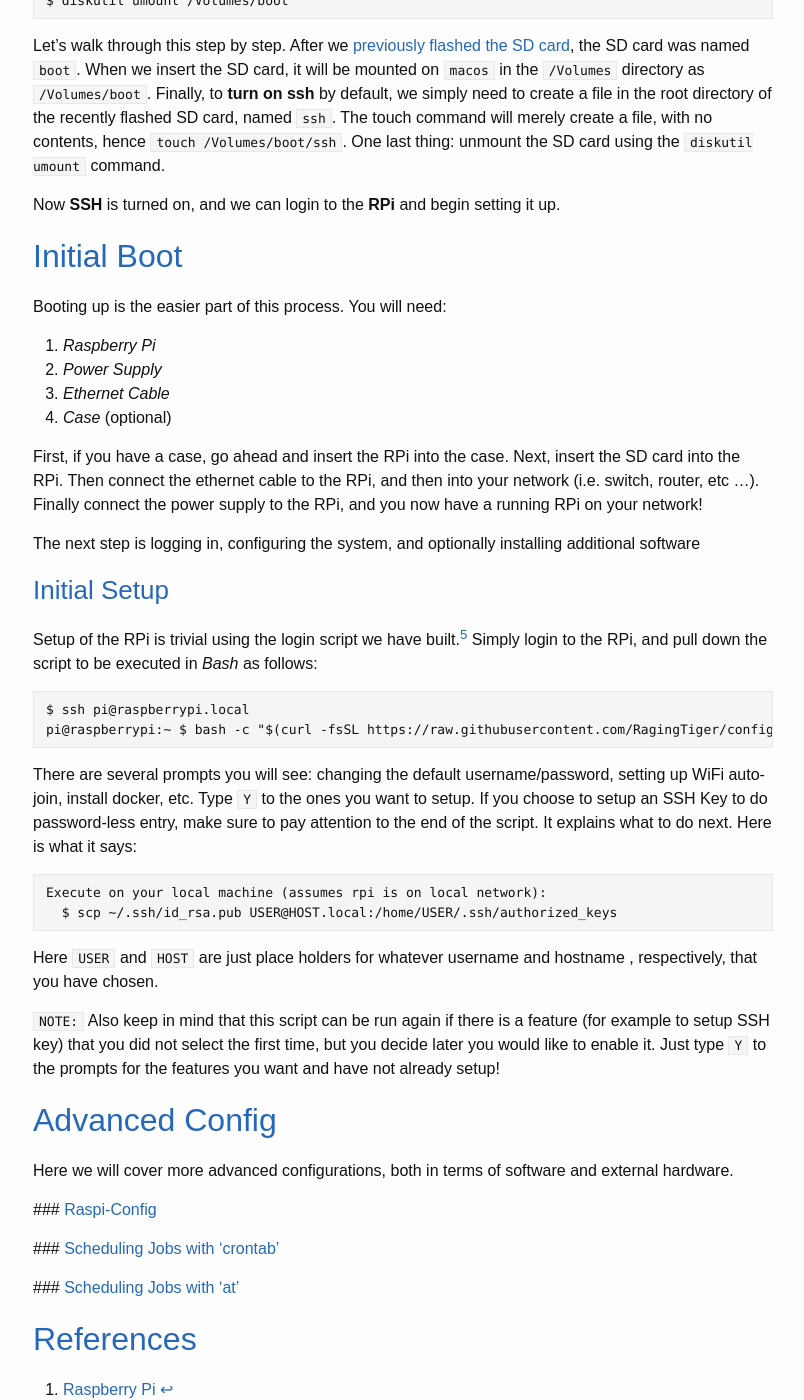
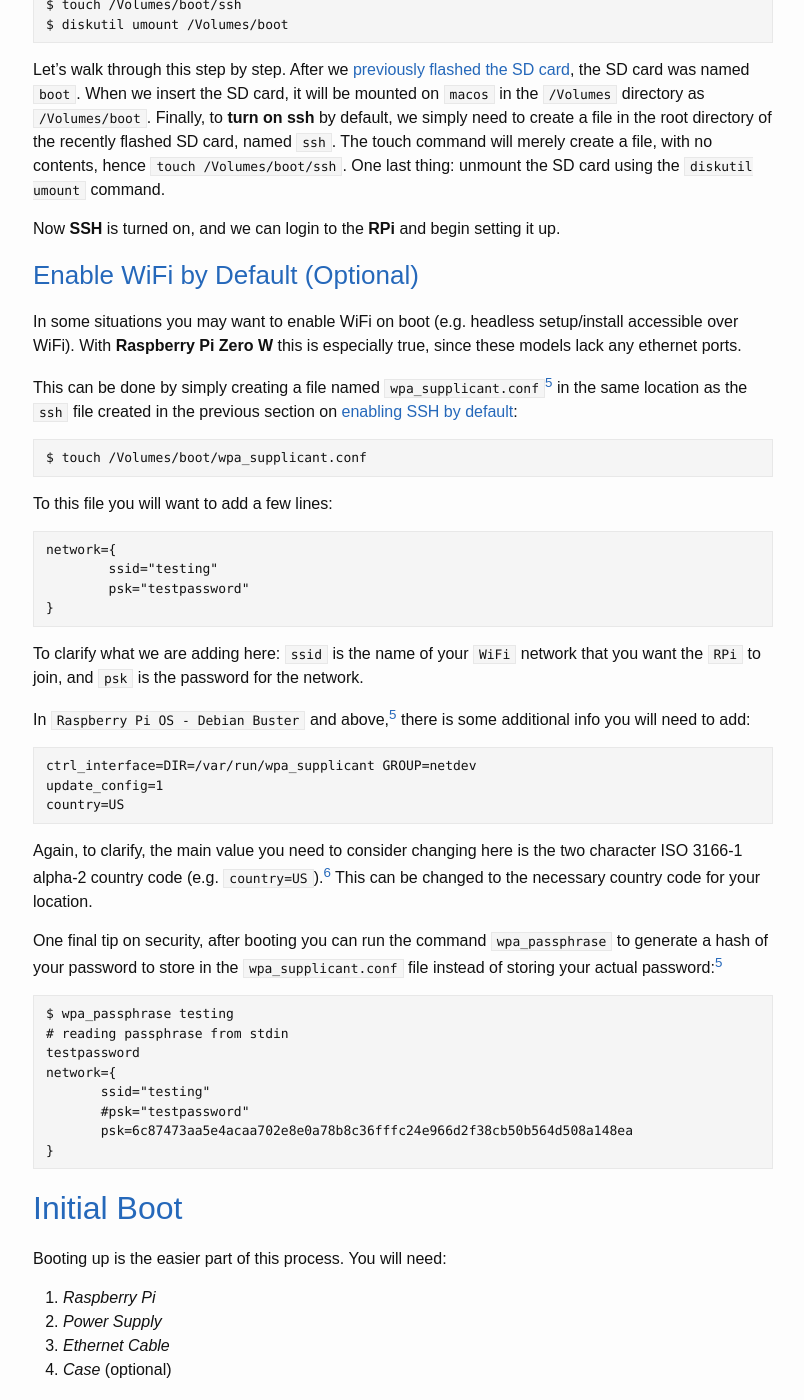
Before and after one commit to RagingTiger/RagingTiger.github.io, a Jekyll site: the page built from _posts/2018-06-19-rpi-init-setup.md, in a window 1280 px wide and 1400 px high, scrolled down 2446 px. Shown: the whole window, without its empty margins (237-1041 px from the left). Built offline with Jekyll 4.4.1, drawn with Linux system fonts in a browser that asks for light colours; some of the changed text lies outside the part shown.

Commit message:
Added WiFi on boot section

````diff
--- a/_posts/2018-06-19-rpi-init-setup.md
+++ b/_posts/2018-06-19-rpi-init-setup.md
@@ -10,6 +10,7 @@ category: [compsci, setup, rpi]
   * [Download OS](#downloados)
   * [Write OS to SD Card](#writeos)
   * [Enable SSH by Default](#enablessh)
+  * [Enable WiFi by Default (Optional)](#enablewifi)
 * [Initial Boot](#bootrpi)
   * [Initial Setup](#initsetup)
 * [Advanced Config](#advconfig)
@@ -80,6 +81,53 @@ create a file in the root directory of the recently flashed SD card, named
 Now **SSH** is turned on, and we can login to the **RPi** and begin setting it
 up.
 
+### <a name="enablewifi"></a> [Enable WiFi by Default (Optional)](#toc)
+In some situations you may want to enable WiFi on boot (e.g. headless
+setup/install accessible over WiFi). With **Raspberry Pi Zero W** this is
+especially true, since these models lack any ethernet ports.
+
+This can be done by simply creating a file named `wpa_supplicant.conf`[^fn9] in
+the same location as the `ssh` file created in the previous section on
+[enabling SSH by default](#enablessh):
+```
+$ touch /Volumes/boot/wpa_supplicant.conf
+```
+
+To this file you will want to add a few lines:
+```
+network={
+        ssid="testing"
+        psk="testpassword"
+}
+```
+To clarify what we are adding here: `ssid` is the name of your `WiFi` network
+that you want the `RPi` to join, and `psk` is the password for the network.
+
+In `Raspberry Pi OS - Debian Buster` and above,[^fn9] there is some additional
+info you will need to add:
+```
+ctrl_interface=DIR=/var/run/wpa_supplicant GROUP=netdev
+update_config=1
+country=US
+```
+Again, to clarify, the main value you need to consider changing here is the
+two character ISO 3166-1 alpha-2 country code (e.g. `country=US`).[^fn10] This
+can be changed to the necessary country code for your location.
+
+One final tip on security, after booting you can run the command
+`wpa_passphrase` to generate a hash of your password to store in the
+`wpa_supplicant.conf` file instead of storing your actual password:[^fn9]
+```
+$ wpa_passphrase testing
+# reading passphrase from stdin
+testpassword
+network={
+       ssid="testing"
+       #psk="testpassword"
+       psk=6c87473aa5e4acaa702e8e0a78b8c36fffc24e966d2f38cb50b564d508a148ea
+}
+```
+
 ## <a name="bootrpi"></a> [Initial Boot](#toc)
 Booting up is the easier part of this process. You will need:
 1. *Raspberry Pi*
@@ -140,3 +188,5 @@ external hardware.
 [^fn6]: [Docker Install](https://docs.docker.com/install/linux/docker-ce/debian/#install-using-the-convenience-script)
 [^fn7]: [Explain Shell: curl](https://explainshell.com/explain?cmd=curl+-fsSL+https%3A%2F%2Fget.docker.com+-o+get-docker.sh)
 [^fn8]: [ARM Architecture](https://en.wikipedia.org/wiki/ARM_architecture)
+[^fn9]: [wpa_supplicant.conf](https://www.raspberrypi.org/documentation/configuration/wireless/wireless-cli.md)
+[^fn10]: [ISO 3166-1 alpha-2 Country Codes](https://en.wikipedia.org/wiki/ISO_3166-1_alpha-2)
````
